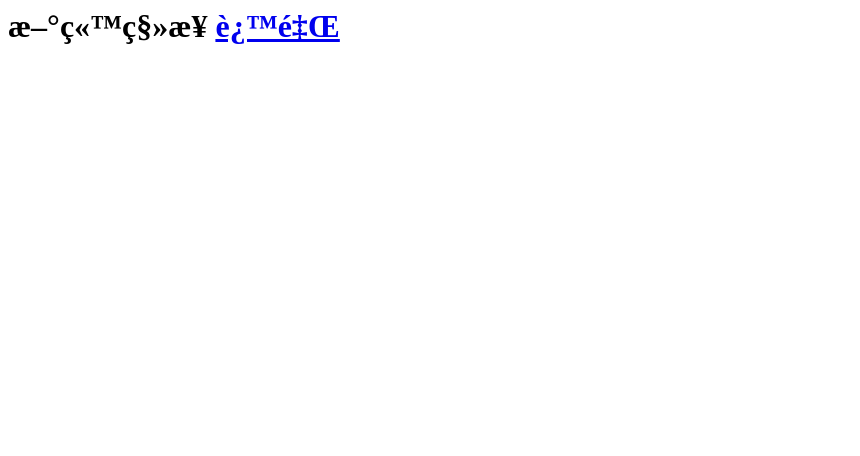
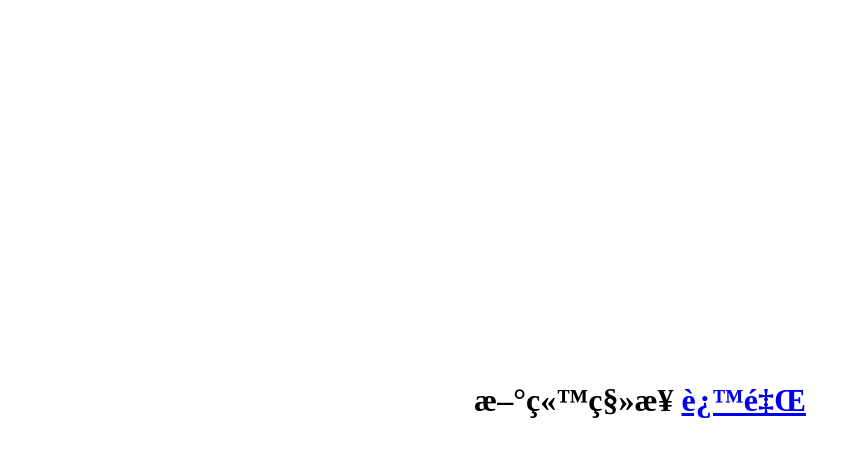
Before and after one commit to B1UEN982/my-novel-reader, a plain HTML site: page index.html in a window 1280 px wide. Shown: the whole page, without its empty margins (0-860 px from the left). Drawn offline with Linux system fonts and the light colour scheme.

```diff
--- a/index.html
+++ b/index.html
@@ -31,8 +31,15 @@
     </div>
   </body>
 </html>
- -->
-<body>
+-->
+<body
+  style="
+    margin: 0;
+    display: flex;
+    justify-content: center;
+    align-items: center;
+    height: 100vh;
+  "
+>
   <h1>新站移步 <a href="http://node.b1uen.top/">这里</a></h1>
-  </h1>
 </body>
```
